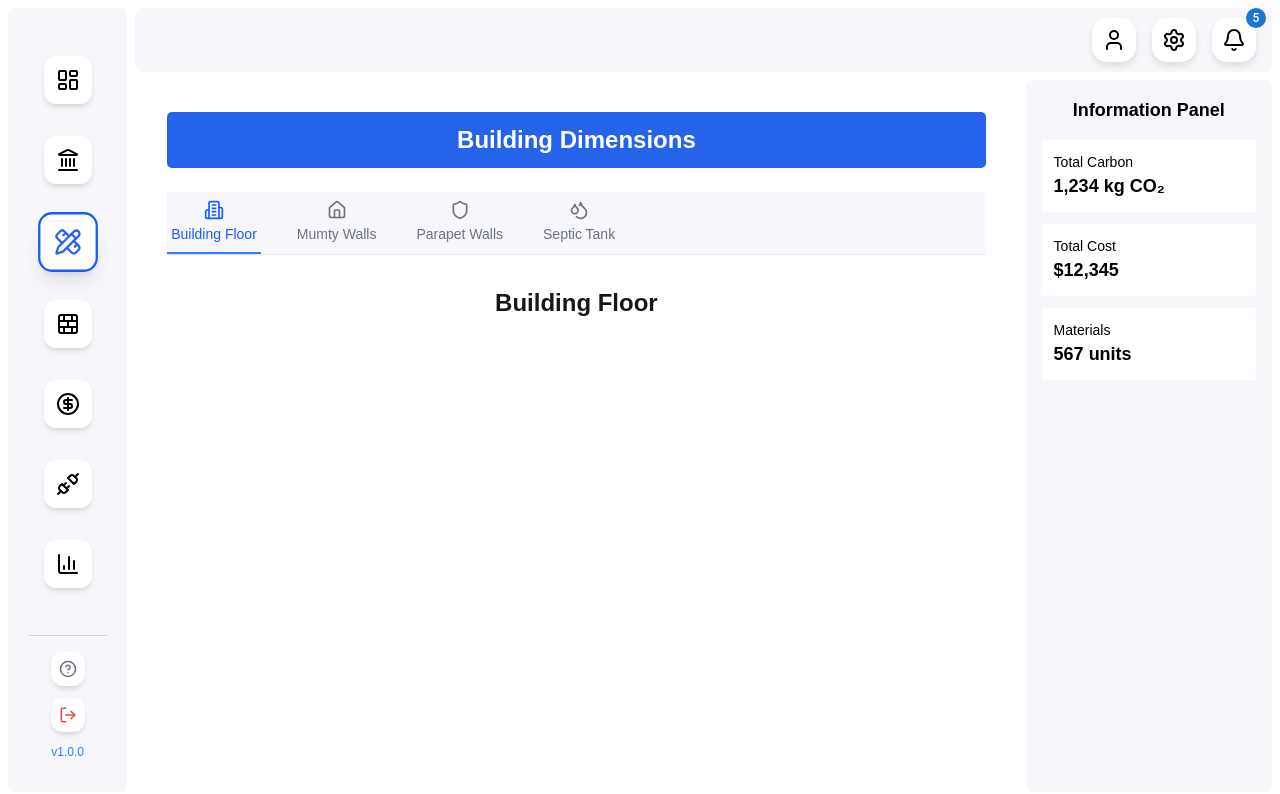
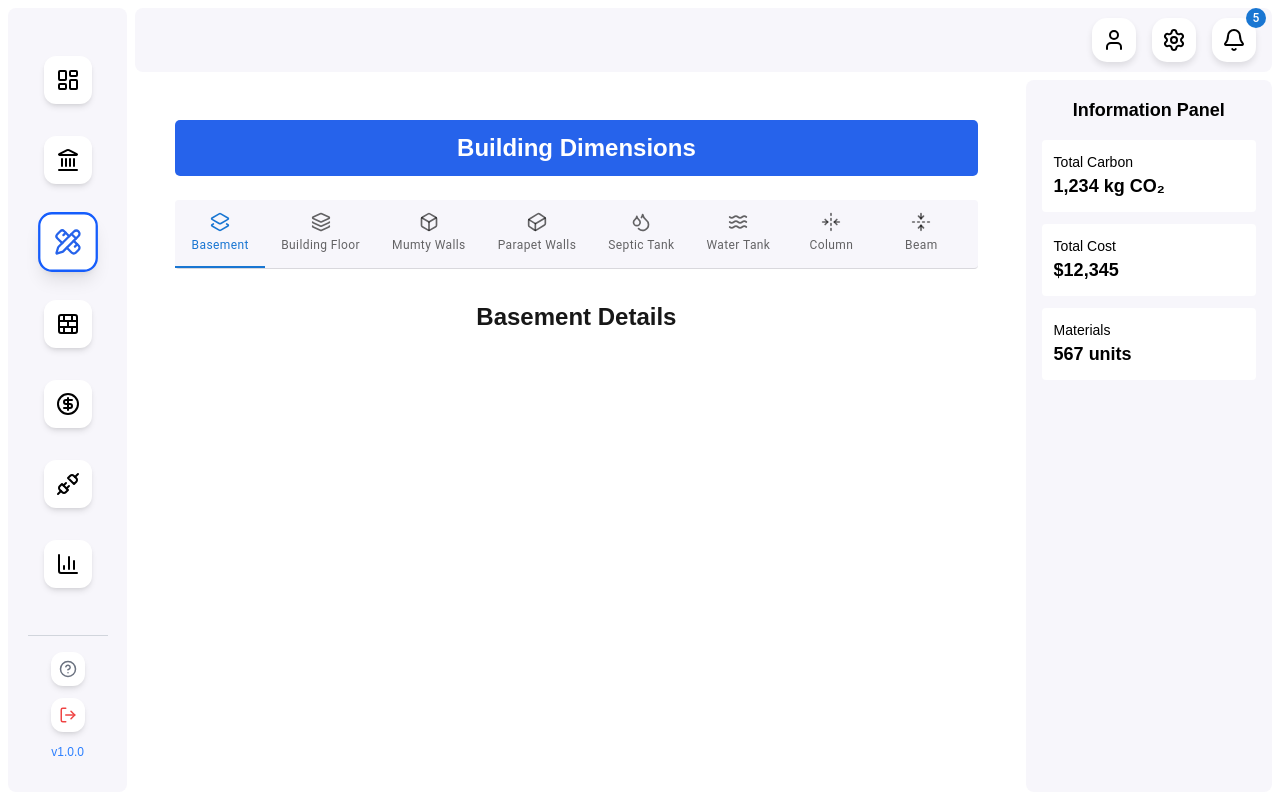
Before and after one commit to mianfarooqazam/life-cycle, a Next.js app: page / in a window 1280 px wide. Both pictures are taken after a click on the element 67 px from the left and 243 px from the top of the page. Shown: the top 794 px of the page. Built offline with nearby package versions, Linux system fonts and the light colour scheme; a web font is replaced by a local one.

Commit message:
Tabs Created
Tab bar ui updated

Tabs icons added

```diff
--- a/src/app/pages/Dimensions.js
+++ b/src/app/pages/Dimensions.js
@@ -1,59 +1,120 @@
 'use client';
 
 import { useState } from 'react';
-import { Building2, Home, Shield, Droplets } from 'lucide-react';
+import {
+  Droplets,
+  Layers,
+  Layers2,
+  BoxIcon,
+  Waves,
+  FoldVertical,
+  FoldHorizontal,
+  BrickWall,
+  DoorClosed,
+  Grid2X2,
+  Cuboid
+} from 'lucide-react';
+import {
+  Box,
+  Tabs,
+  Tab,
+  Paper,
+  Typography
+} from '@mui/material';
 import BuildingFloor from '@/app/tabs/BuildingFloor';
 import MumtyWalls from '@/app/tabs/MumtyWalls';
 import ParapetWalls from '@/app/tabs/ParapetWalls';
 import SepticTank from '@/app/tabs/SepticTank';
 import TitleHeader from '@/app/components/header/TitleHeader';
+import BasementDetails from '../tabs/BasementDetails';
+import WaterTank from '../tabs/WaterTank';
+import ColumnDetails from '../tabs/ColumnDetails';
+import BeamDetails from '../tabs/BeamDetails';
+import InsulatedWallDetails from '../tabs/InsulatedWallDetails';
+import DoorDetails from '../tabs/DoorDetails';
+import WindowDetails from '../tabs/WindowDetails';
 
 export default function Dimensions() {
-  const [activeTab, setActiveTab] = useState('buildingFloor');
+  const [activeTab, setActiveTab] = useState(0);
 
   const tabs = [
-    { id: 'buildingFloor', name: 'Building Floor', component: BuildingFloor, icon: Building2 },
-    { id: 'mumtyWalls', name: 'Mumty Walls', component: MumtyWalls, icon: Home },
-    { id: 'parapetWalls', name: 'Parapet Walls', component: ParapetWalls, icon: Shield },
+    { id: 'basement', name: 'Basement', component: BasementDetails, icon: Layers2 },
+    { id: 'buildingFloor', name: 'Building Floor', component: BuildingFloor, icon: Layers },
+    { id: 'mumtyWalls', name: 'Mumty Walls', component: MumtyWalls, icon: BoxIcon },
+    { id: 'parapetWalls', name: 'Parapet Walls', component: ParapetWalls, icon: Cuboid },
     { id: 'septicTank', name: 'Septic Tank', component: SepticTank, icon: Droplets },
+    { id: 'waterTank', name: 'Water Tank', component: WaterTank, icon: Waves },
+    { id: 'columnDetails', name: 'Column', component: ColumnDetails, icon: FoldHorizontal },
+    { id: 'beamDetails', name: 'Beam', component: BeamDetails, icon: FoldVertical },
+    { id: 'insulatedWallDetails', name: 'Insulated Wall', component: InsulatedWallDetails, icon: BrickWall },
+    { id: 'door', name: 'Door', component: DoorDetails, icon: DoorClosed },
+    { id: 'window', name: 'Window', component: WindowDetails, icon: Grid2X2 },
   ];
 
-  const ActiveComponent = tabs.find(tab => tab.id === activeTab)?.component || BuildingFloor;
+  const handleChange = (event, newValue) => {
+    setActiveTab(newValue);
+  };
+
+  const ActiveComponent = tabs[activeTab]?.component || BuildingFloor;
 
   return (
-    <div className="p-2">
+    <Box sx={{ p: 2 }}>
       <TitleHeader>Building Dimensions</TitleHeader>
 
       {/* Tabs Navigation */}
-      <div className="border-b border-gray-200 mb-6" style={{ backgroundColor: '#f7f6fb' }}>
-        <nav className="flex space-x-8" aria-label="Tabs">
-          {tabs.map((tab) => {
+      <Paper
+        elevation={0}
+        sx={{
+          backgroundColor: '#f7f6fb',
+          borderBottom: 1,
+          borderColor: 'divider',
+          mb: 3
+        }}
+      >
+        <Tabs
+          value={activeTab}
+          onChange={handleChange}
+          variant="scrollable"
+          scrollButtons="auto"
+          sx={{
+            '& .MuiTabs-indicator': {
+              backgroundColor: '#1976d2',
+            },
+          }}
+        >
+          {tabs.map((tab, index) => {
             const Icon = tab.icon;
             return (
-              <button
+              <Tab
                 key={tab.id}
-                onClick={() => setActiveTab(tab.id)}
-                className={`
-                  py-2 px-1 border-b-2 font-medium text-sm transition-colors
-                  flex flex-col items-center gap-1
-                  ${activeTab === tab.id
-                    ? 'border-blue-500 text-blue-600'
-                    : 'border-transparent text-gray-500 hover:text-gray-700 hover:border-gray-300'
-                  }
-                `}
-              >
-                <Icon className="w-5 h-5" />
-                <span>{tab.name}</span>
-              </button>
+                label={
+                  <Box sx={{ display: 'flex', flexDirection: 'column', alignItems: 'center', gap: 0.5 }}>
+                    <Icon size={20} />
+                    <Typography variant="caption">{tab.name}</Typography>
+                  </Box>
+                }
+                sx={{
+                  textTransform: 'none',
+                  minHeight: 'auto',
+                  py: 1.5,
+                  px: 2,
+                  '&.Mui-selected': {
+                    color: '#1976d2',
+                  },
+                  '&:hover': {
+                    color: '#1565c0',
+                  },
+                }}
+              />
             );
           })}
-        </nav>
-      </div>
+        </Tabs>
+      </Paper>
 
       {/* Tab Content */}
-      <div className="mt-6">
+      <Box sx={{ mt: 3 }}>
         <ActiveComponent />
-      </div>
-    </div>
+      </Box>
+    </Box>
   );
 }
--- /dev/null
+++ b/src/app/tabs/BasementDetails.js
@@ -0,0 +1,11 @@
+export default function BasementDetails() {
+
+
+    return (
+        <div className="p-2">
+      <h2 className="text-2xl font-bold mb-6 text-center">Basement Details</h2>
+
+
+      </div>
+    );
+  }
--- /dev/null
+++ b/src/app/tabs/BeamDetails.js
@@ -0,0 +1,11 @@
+export default function BeamDetails() {
+
+
+    return (
+        <div className="p-2">
+      <h2 className="text-2xl font-bold mb-6 text-center">Beam Details</h2>
+
+
+      </div>
+    );
+  }
--- /dev/null
+++ b/src/app/tabs/ColumnDetails.js
@@ -0,0 +1,11 @@
+export default function ColumnDetails() {
+
+
+    return (
+        <div className="p-2">
+      <h2 className="text-2xl font-bold mb-6 text-center">Column Details</h2>
+
+
+      </div>
+    );
+  }
--- /dev/null
+++ b/src/app/tabs/DoorDetails.js
@@ -0,0 +1,11 @@
+export default function DoorDetails() {
+
+
+    return (
+        <div className="p-2">
+      <h2 className="text-2xl font-bold mb-6 text-center">Door Details</h2>
+
+
+      </div>
+    );
+  }
--- /dev/null
+++ b/src/app/tabs/InsulatedWallDetails.js
@@ -0,0 +1,11 @@
+export default function InsulatedWallDetails() {
+
+
+    return (
+        <div className="p-2">
+      <h2 className="text-2xl font-bold mb-6 text-center">Insulated Wall Details</h2>
+
+
+      </div>
+    );
+  }
--- /dev/null
+++ b/src/app/tabs/WaterTank.js
@@ -0,0 +1,11 @@
+export default function WaterTank() {
+
+
+    return (
+        <div className="p-2">
+      <h2 className="text-2xl font-bold mb-6 text-center">Water Tank Details</h2>
+
+
+      </div>
+    );
+  }
--- /dev/null
+++ b/src/app/tabs/WindowDetails.js
@@ -0,0 +1,11 @@
+export default function WindowDetails() {
+
+
+    return (
+        <div className="p-2">
+      <h2 className="text-2xl font-bold mb-6 text-center">Windows Details</h2>
+
+
+      </div>
+    );
+  }
```
